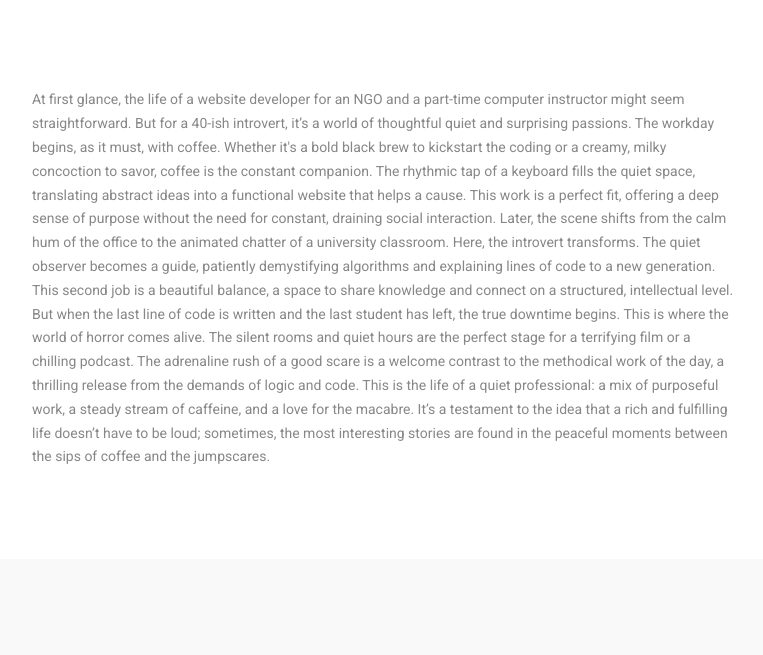
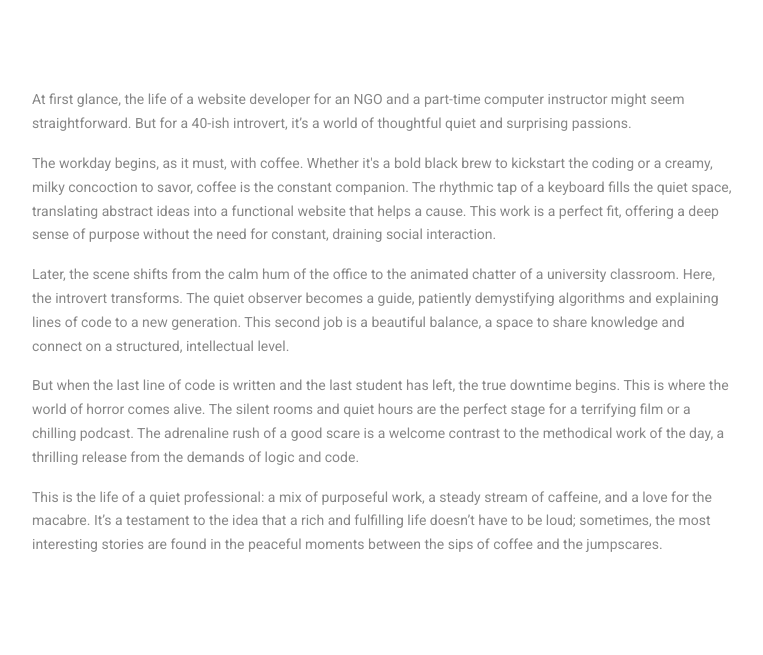
Before and after one commit to astried/my-blog-website, a plain HTML site: page pages/hello_world.html in a window 1280 px wide. Shown: the part 896-1551 px from the top of the page, without its empty margins (256-1019 px from the left). Drawn offline with Linux system fonts and the light colour scheme.

Commit message:
Update hello_world.html

```diff
--- a/pages/hello_world.html
+++ b/pages/hello_world.html
@@ -87,20 +87,20 @@
       <div class="row justify-content-center align-items-stretch">
 
         <article class="col-lg-8 order-lg-2 px-lg-5">
-At first glance, the life of a website developer for an NGO and a part-time computer instructor might seem straightforward. But for a 40-ish introvert, it’s a world of thoughtful quiet and surprising passions.
+        <p>At first glance, the life of a website developer for an NGO and a part-time computer instructor might seem straightforward. But for a 40-ish introvert, it’s a world of thoughtful quiet and surprising passions.
+        </p>
+        <p>The workday begins, as it must, with coffee. Whether it's a bold black brew to kickstart the coding or a creamy, milky concoction to savor, coffee is the constant companion.
+          The rhythmic tap of a keyboard fills the quiet space, translating abstract ideas into a functional website that helps a cause. This work is a perfect fit, offering a deep sense of purpose without the need for constant,
+          draining social interaction.</p>
 
-The workday begins, as it must, with coffee. Whether it's a bold black brew to kickstart the coding or a creamy, milky concoction to savor, coffee is the constant companion.
-          The rhythmic tap of a keyboard fills the quiet space, translating abstract ideas into a functional website that helps a cause. This work is a perfect fit, offering a deep sense of purpose without the need for constant,
-          draining social interaction.
+        <p>Later, the scene shifts from the calm hum of the office to the animated chatter of a university classroom. Here, the introvert transforms. The quiet observer becomes a guide, patiently demystifying algorithms and explaining lines of code
+          to a new generation. This second job is a beautiful balance, a space to share knowledge and connect on a structured, intellectual level.</p>
 
-Later, the scene shifts from the calm hum of the office to the animated chatter of a university classroom. Here, the introvert transforms. The quiet observer becomes a guide, patiently demystifying algorithms and explaining lines of code
-          to a new generation. This second job is a beautiful balance, a space to share knowledge and connect on a structured, intellectual level.
+        <p>But when the last line of code is written and the last student has left, the true downtime begins. This is where the world of horror comes alive. The silent rooms and quiet hours are the perfect stage for a terrifying film or a chilling podcast.
+          The adrenaline rush of a good scare is a welcome contrast to the methodical work of the day, a thrilling release from the demands of logic and code.</p>
 
-But when the last line of code is written and the last student has left, the true downtime begins. This is where the world of horror comes alive. The silent rooms and quiet hours are the perfect stage for a terrifying film or a chilling podcast.
-          The adrenaline rush of a good scare is a welcome contrast to the methodical work of the day, a thrilling release from the demands of logic and code.
-
-This is the life of a quiet professional: a mix of purposeful work, a steady stream of caffeine, and a love for the macabre. It’s a testament to the idea that a rich and fulfilling life doesn’t have to be loud; sometimes,
-          the most interesting stories are found in the peaceful moments between the sips of coffee and the jumpscares.
+        <p>This is the life of a quiet professional: a mix of purposeful work, a steady stream of caffeine, and a love for the macabre. It’s a testament to the idea that a rich and fulfilling life doesn’t have to be loud; sometimes,
+          the most interesting stories are found in the peaceful moments between the sips of coffee and the jumpscares.</p>
 
         </article>
       </div>
```
